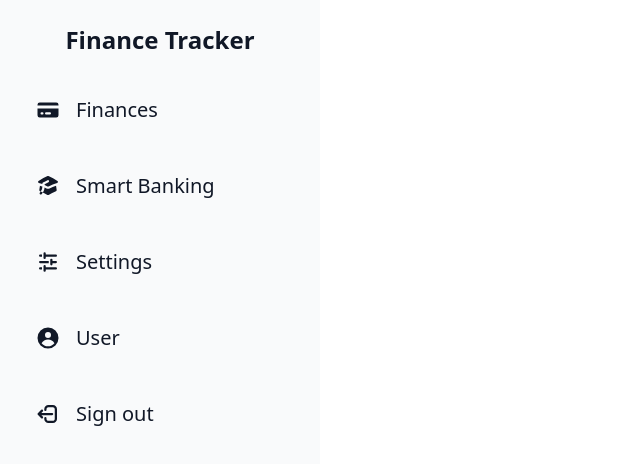
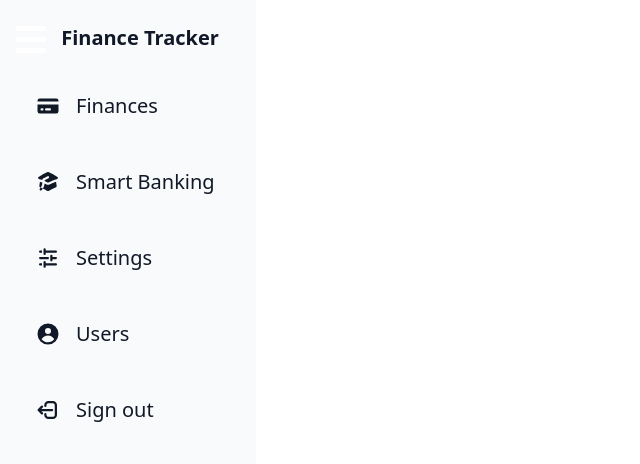
Before and after one commit to MarleyMnd/FinanceTrackerMySQL, a Vue app: page /LoginPage in a window 1280 px wide. Shown: the top 464 px of the page, without its empty margins (0-640 px from the left). Built offline with nearby package versions, Linux system fonts and the light colour scheme.

Commit message:
Sidebar retractable

```diff
--- a/src/Components/SideBar.vue
+++ b/src/Components/SideBar.vue
@@ -1,14 +1,14 @@
 <template>
-   <aside id="sidebar" class="fixed top-0 left-0 z-40 w-80 h-screen transition-transform -translate-x-full sm:translate-x-0" aria-label="Sidebar">
+  <aside :class="{'-translate-x-full': !isSidebarOpen, 'translate-x-0': isSidebarOpen}" class="fixed top-0 left-0 z-40 w-64 h-screen transition-transform" aria-label="Sidebar">
     <div class="h-full px-5 py-6 overflow-y-auto bg-gray-50 dark:bg-gray-800">
       <!-- Sidebar Title -->
-       <div class="mb-6 text-center text-2xl font-extrabold text-gray-900 dark:text-white">
+      <div class="mb-6 pl-6 text-center text-xl font-extrabold text-gray-900 dark:text-white">
         Finance Tracker
       </div>
 
       <ul class="space-y-4 font-medium">
         <!-- Finance -->
-         <li>
+        <li @click="toggleSidebar">
           <router-link to="/Finance" class="flex items-center p-4 text-gray-900 rounded-lg dark:text-white hover:bg-gray-100 dark:hover:bg-gray-700 group">
             <svg xmlns="http://www.w3.org/2000/svg" viewBox="0 0 16 16" fill="currentColor" class="h-6 w-6">
               <path d="M2.5 3A1.5 1.5 0 0 0 1 4.5V5h14v-.5A1.5 1.5 0 0 0 13.5 3h-11Z" />
@@ -19,7 +19,7 @@
         </li>
 
         <!-- Smart Banking -->
-         <li>
+        <li @click="toggleSidebar">
           <router-link to="/SmartBanking" class="flex items-center p-4 text-gray-900 rounded-lg dark:text-white hover:bg-gray-100 dark:hover:bg-gray-700 group">
             <svg xmlns="http://www.w3.org/2000/svg" viewBox="0 0 16 16" fill="currentColor" class="h-6 w-6">
               <path d="M7.702 1.368a.75.75 0 0 1 .597 0c2.098.91 4.105 1.99 6.004 3.223a.75.75 0 0 1-.194 1.348A34.27 34.27 0 0 0 8.341 8.25a.75.75 0 0 1-.682 0c-.625-.32-1.262-.62-1.909-.901v-.542a36.878 36.878 0 0 1 2.568-1.33.75.75 0 0 0-.636-1.357 38.39 38.39 0 0 0-3.06 1.605.75.75 0 0 0-.372.648v.365c-.773-.294-1.56-.56-2.359-.8a.75.75 0 0 1-.194-1.347 40.901 40.901 0 0 1 6.005-3.223ZM4.25 8.348c-.53-.212-1.067-.411-1.611-.596a40.973 40.973 0 0 0-.418 2.97.75.75 0 0 0 .474.776c.175.068.35.138.524.21a5.544 5.544 0 0 1-.58.681.75.75 0 1 0 1.06 1.06c.35-.349.655-.726.915-1.124a29.282 29.282 0 0 0-1.395-.617A5.483 5.483 0 0 0 4.25 8.5v-.152Z" />
@@ -30,7 +30,7 @@
         </li>
 
         <!-- Inbox -->
-         <li>
+        <li @click="toggleSidebar">
           <router-link to="/Settings" class="flex items-center p-4 text-gray-900 rounded-lg dark:text-white hover:bg-gray-100 dark:hover:bg-gray-700 group">
             <svg xmlns="http://www.w3.org/2000/svg" viewBox="0 0 16 16" fill="currentColor" class="h-6 w-6">
               <path d="M6.5 2.25a.75.75 0 0 0-1.5 0v3a.75.75 0 0 0 1.5 0V4.5h6.75a.75.75 0 0 0 0-1.5H6.5v-.75ZM11 6.5a.75.75 0 0 0-1.5 0v3a.75.75 0 0 0 1.5 0v-.75h2.25a.75.75 0 0 0 0-1.5H11V6.5ZM5.75 10a.75.75 0 0 1 .75.75v.75h6.75a.75.75 0 0 1 0 1.5H6.5v.75a.75.75 0 0 1-1.5 0v-3a.75.75 0 0 1 .75-.75ZM2.75 7.25H8.5v1.5H2.75a.75.75 0 0 1 0-1.5ZM4 3H2.75a.75.75 0 0 0 0 1.5H4V3ZM2.75 11.5H4V13H2.75a.75.75 0 0 1 0-1.5Z" />
@@ -40,17 +40,17 @@
         </li>
 
         <!-- Users -->
-         <li>
+        <li @click="toggleSidebar">
           <router-link to="/users" class="flex items-center p-4 text-gray-900 rounded-lg dark:text-white hover:bg-gray-100 dark:hover:bg-gray-700 group">
             <svg xmlns="http://www.w3.org/2000/svg" viewBox="0 0 16 16" fill="currentColor" class="h-6 w-6">
-               <path fill-rule="evenodd" d="M15 8A7 7 0 1 1 1 8a7 7 0 0 1 14 0Zm-5-2a2 2 0 1 1-4 0 2 2 0 0 1 4 0ZM8 9c-1.825 0-3.422.977-4.295 2.437A5.49 5.49 0 0 0 8 13.5a5.49 5.49 0 0 0 4.294-2.063A4.997 4.997 0 0 0 8 9Z" clip-rule="evenodd" />
+              <path fill-rule="evenodd" d="M15 8A7 7 0 1 1 1 8a7 7 0 0 1 14 0Zm-5-2a2 2 0 1 1-4 0 2 2 0 0 1 4 0ZM8 9c-1.825 0-3.422.977-4.295 2.437A5.49 5.49 0 0 0 8 13.5c1.654 0 3.14-.757 4.157-1.948A4.997 4.997 0 0 0 8 9Z" />
             </svg>
-             <span class="flex-1 ms-4 text-xl">User</span>
+            <span class="flex-1 ms-4 text-xl">Users</span>
           </router-link>
         </li>
 
         <!-- Sign out -->
-         <li>
+        <li @click="toggleSidebar">
            <a href="#" class="flex items-center p-4 text-gray-900 rounded-lg dark:text-white hover:bg-gray-100 dark:hover:bg-gray-700 group">
              <svg xmlns="http://www.w3.org/2000/svg" viewBox="0 0 16 16" fill="currentColor" class="h-6 w-6">
                <path fill-rule="evenodd" d="M14 4.75A2.75 2.75 0 0 0 11.25 2h-3A2.75 2.75 0 0 0 5.5 4.75v.5a.75.75 0 0 0 1.5 0v-.5c0-.69.56-1.25 1.25-1.25h3c.69 0 1.25.56 1.25 1.25v6.5c0 .69-.56 1.25-1.25 1.25h-3c-.69 0-1.25-.56-1.25-1.25v-.5a.75.75 0 0 0-1.5 0v.5A2.75 2.75 0 0 0 8.25 14h3A2.75 2.75 0 0 0 14 11.25v-6.5Zm-9.47.47a.75.75 0 0 0-1.06 0L1.22 7.47a.75.75 0 0 0 0 1.06l2.25 2.25a.75.75 0 1 0 1.06-1.06l-.97-.97h7.19a.75.75 0 0 0 0-1.5H3.56l.97-.97a.75.75 0 0 0 0-1.06Z" clip-rule="evenodd" />
@@ -61,4 +61,46 @@
       </ul>
     </div>
   </aside>
+
+  <!-- Toggle Button -->
+  <button @click="toggleSidebar" class="p-3 fixed top-2 left-1 z-50">
+      <div class="container">
+        <div class="bar1"></div>
+        <div class="bar2"></div>
+        <div class="bar3"></div>
+        </div>
+    </button>
 </template>
+
+<script>
+export default {
+  data () {
+    return {
+      isSidebarOpen: true
+    }
+  },
+  methods: {
+    toggleSidebar () {
+      this.isSidebarOpen = !this.isSidebarOpen
+    }
+  }
+}
+</script>
+
+<style>
+aside {
+  transition: transform 0.3s ease;
+}
+
+.container {
+  display: inline-block;
+  cursor: pointer;
+}
+
+.bar1, .bar2, .bar3 {
+  width: 30px;
+  height: 5px;
+  background-color: #ffffff;
+  margin: 6px 0;
+}
+</style>
```
Lines whose indentation alone changed are shown as unchanged.
